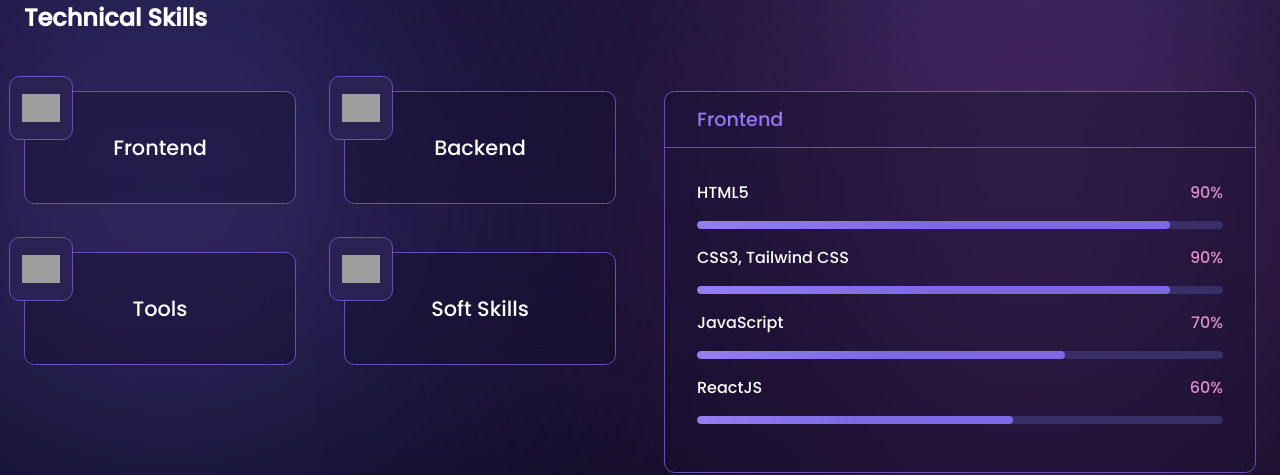
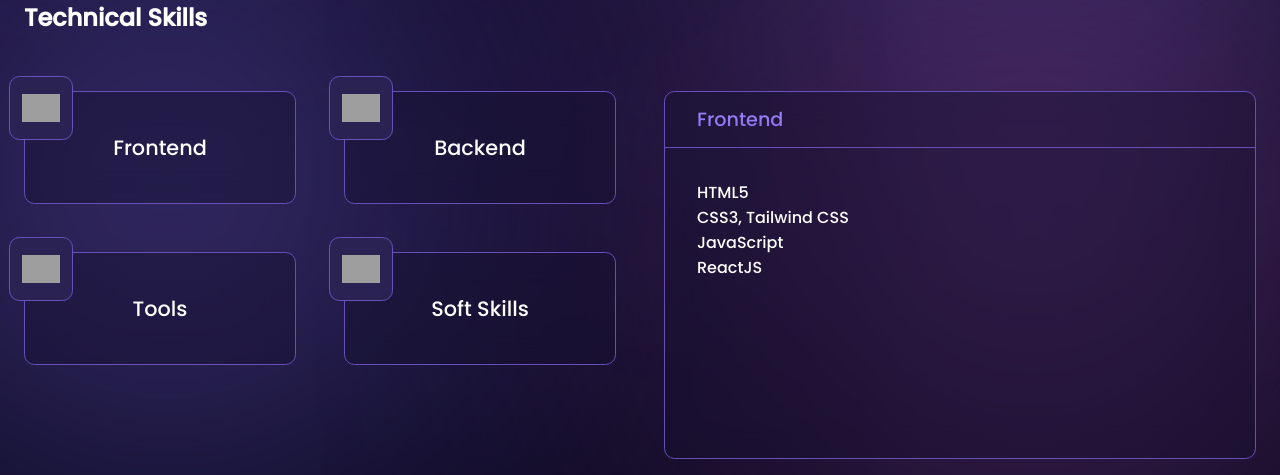
Before and after one commit to Adithiya5Hub/Portfolio, a React (Vite) app: page / in a window 1280 px wide. Shown: the part 917-1392 px from the top of the page. Built offline with nearby package versions, Linux system fonts and the light colour scheme; grey boxes are pictures that could not be loaded.

Commit message:
Update SkillInfoCard.jsx

```diff
--- a/src/components/Skills/SkillInfoCard/SkillInfoCard.jsx
+++ b/src/components/Skills/SkillInfoCard/SkillInfoCard.jsx
@@ -10,11 +10,9 @@ const SkillInfoCard = ({heading , skills}) => {
                 <React.Fragment key={`skill_${index}`}>
                     <div className="skill-info">
                         <p>{item.skill}</p>
-                        <p className="percentage">{item.percentage}</p>
+
                     </div>
-                    <div className="skill-progress-bg">
-                        <div className="skill-progress" style={{width: item.percentage}}></div>
-                    </div>
+
                 </React.Fragment>
             ))}
         </div>
```
